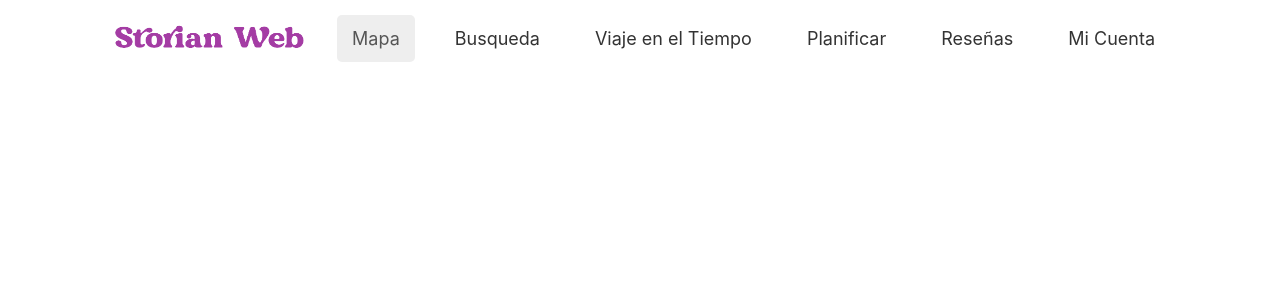
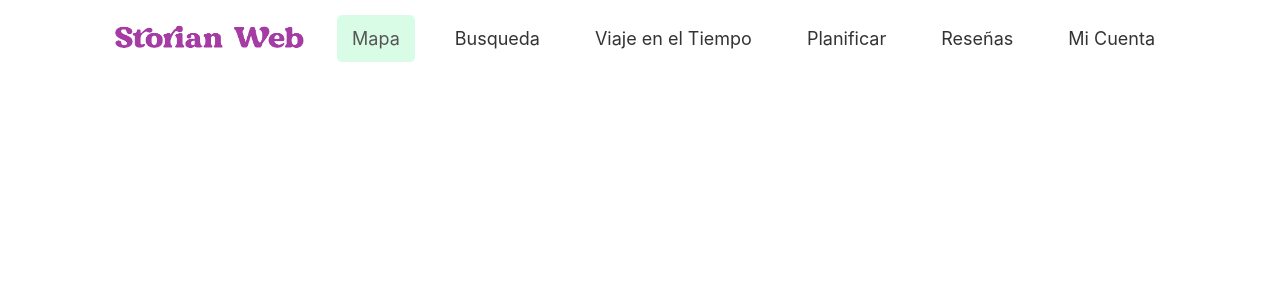
Before and after one commit to ArielitoUV/ProyectoStorianWeb, a Django app: page /mapa/ in a window 1280 px wide, with the pointer over the restyled element. Shown: the top 300 px of the page. Run offline with Django 4.2, Linux system fonts and the light colour scheme.

Commit message:
fondo colores navbar

```diff
--- a/StorianWeb/core/templates/core/base.html
+++ b/StorianWeb/core/templates/core/base.html
@@ -19,8 +19,8 @@
 
     /* Estilo al pasar el ratón sobre los enlaces del navbar */
     .navbar-nav .nav-item .nav-link:hover {
-    background-color: #eee; /* Cambia el color de fondo al pasar el ratón */
-    color: #555; /* Cambia el color del texto al pasar el ratón */
+    background-color: #adf9c879; /* Cambia el color de fondo al pasar el ratón */
+    color: #555555; /* Cambia el color del texto al pasar el ratón */
 }
     </style>
 
--- a/StorianWeb/core/templates/core/baseindex.html
+++ b/StorianWeb/core/templates/core/baseindex.html
@@ -20,7 +20,7 @@
 
     /* Estilo al pasar el ratón sobre los enlaces del navbar */
     .navbar-nav .nav-item .nav-link:hover {
-    background-color: #eee; /* Cambia el color de fondo al pasar el ratón */
+    background-color: #adf9c879; /* Cambia el color de fondo al pasar el ratón */
     color: #555; /* Cambia el color del texto al pasar el ratón */
 }
     </style>
```
